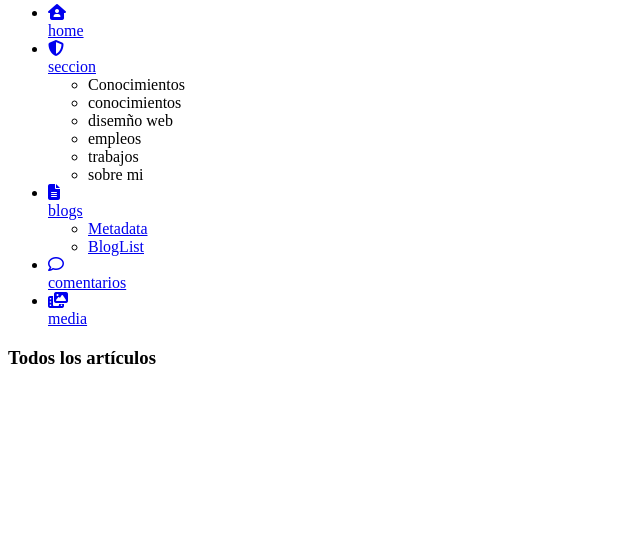
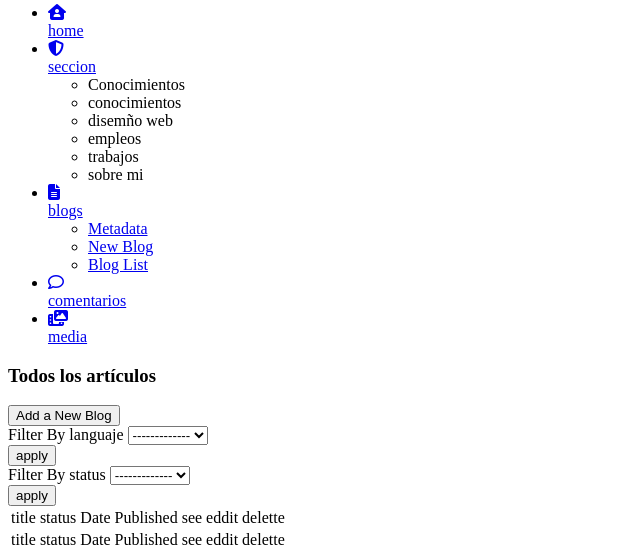
Before and after one commit to ger86/symfony-docker, a Symfony app: template templates/blog_list/index.html.twig in a window 1280 px wide. Shown: the part 517-1077 px from the top of the page, without its empty margins (0-640 px from the left). Before the commit the page ends 881 px from the top, so only its background shows below. Run offline with Twig, Linux system fonts and the light colour scheme; the template is opened without the code that fills it, so the values that code supplies are empty; some libraries are stand-ins or nearby versions.

Commit message:
enhancement in blog list

```diff
--- a/assets/css/app.scss
+++ b/assets/css/app.scss
@@ -5,3 +5,4 @@
 @use './blog/newblog';
 @use './media/media';
 @use './metadata/metadata';
+@use './bloglist/bloglist';
--- a/assets/css/general.scss
+++ b/assets/css/general.scss
@@ -55,6 +55,7 @@
   // great for color of pannel menu
   $lightgreen:#B2F3FF;
   $backgroundLingk: #026E83;
+  $linkColor: #023fa0;
   // tamano normal del texto
   $linksize:18px;
   // great for input help and more
--- a/templates/blog_list/index.html.twig
+++ b/templates/blog_list/index.html.twig
@@ -5,6 +5,99 @@
 {% block backendBody %}
 <h1>
   Todos los artículos
-</h1>
+</h1><div class="blogList">
+  <div class="blogList_wrapper">
+  {# {{ dump(BlogList) }} #}
+<div class="blogList_wrapper-newBlog">
+ <a href="{{ path('app_newblog') }}"><button>Add a New Blog</button> </a>
+</div>
+
+   <div class="blogList_wrapper-filter">
+    <div class="blogList_wrapper-filter-languaje">
+    <div class="blogList_wrapper-filter-languaje-wrapper">
+    <label for="langajeFilter">Filter By languaje</label>
+    <select id="langajeFilter">
+    <option value="">-------------</option>
+     <option value="es">es</option>
+     <option value="en">en</option>
+    </select>
+    </div>
+
+    <button class="blogList_wrapper-filter-languaje-filterLanguaje">apply</button>
+     </div>
+       <div class="blogList_wrapper-filter-published">
+     <div class="blogList_wrapper-filter-published-wrapper">
+     <label for="langajeStatusPublished">Filter By status</label>
+    <select id="langajeStatusPublished">
+    <option value="">-------------</option>
+     <option value="published">published</option>
+     <option value="draft">draft</option>
+    </select>
+     </div>
+
+    <button class="blogList_wrapper-filter-languaje-filterPublished">apply</button>
+     </div>
+   </div>
+    <table>
+      <thead>
+      <tr>
+      <td>title</td>
+      <td>status</td>
+      <td>Date Published</td>
+      <td>see</td>
+      <td>eddit</td>
+      <td>delette</td>
+      </tr>
+      </thead>
+
+      <tbody>
+
+       {% if BlogList %}
+          {% for blog in BlogList %}
+           <tr>
+            <td><a>{{ blog.title }}</a></td>
+              {% if blog.status == 1 %}
+                <td>Published</td>
+                {% else %}
+                <td>draft</td>
+              {% endif %}
+               <td>{{ blog.datePublished|date("m/d/Y") }}</td>
+              <td><button><i style="color:#1ca238;" class="fa-solid fa-eye"></i></button></td>
+              <td><button><i style="color: #ba36e9;" class="fa-solid fa-pen-to-square"></i></button></td>
+              <td><button><i style="color: #fa6868;" class="fa-solid fa-trash"></i></button></td>
+               </tr>
+         {% endfor %}
+       {% endif %}
+
+       </tbody>
+
+      <tfoot>
+      <tr>
+      <td>title</td>
+      <td>status</td>
+      <td>Date Published</td>
+      <td>see</td>
+      <td>eddit</td>
+      <td>delette</td>
+      </tr>
+      </tfoot>
+
+    </table>
+  </div>
+  </div>
+
+
 
 {% endblock %}
+
+    {# -id: "63ac53b6fa15c3dd9a0bfad9"
+    -title: "854 Tromp Parkways"
+    -urlFriendly: "Ab-quam-officia-aspernatur"
+    -body: ""
+    -keyword: array:3 [▶]
+    -imageUrl: "https://media.lavour.es/images/paso3.jpg"
+    -status: true
+    -datePublished: DateTime @1619042400 {#595 ▶}
+    -languaje: MongoDBODMProxies\__PM__\App\Document\Languajes\Generatedb549523b6483353641dfc3cb847ca0a8 - App\Document\Languajes@proxy {#643 ▶}
+    -category: MongoDBODMProxies\__PM__\App\Document\Category\Generated82c42129b4ae6796ee3807577047e6a2 - App\Document\Category@proxy {#683 ▶}
+    #}
--- a/templates/pannels.html.twig
+++ b/templates/pannels.html.twig
@@ -47,7 +47,8 @@
           </div>
             <ul class="backend-pannel-aside-ul-li-ul">
             <li class="backend-pannel-aside-ul-li-ul-li"><a href="{{ path('app_metadata') }}">Metadata</a></li>
-            <li class="backend-pannel-aside-ul-li-ul-li"><a href="{{ path('app_metadata') }}">BlogList</a></li>
+             <li class="backend-pannel-aside-ul-li-ul-li"><a href="{{ path('app_newblog') }}">New Blog</a></li>
+            <li class="backend-pannel-aside-ul-li-ul-li"><a href="{{ path('app_blog_list') }}">Blog List</a></li>
           </ul>
         </li>
         <li class="backend-pannel-aside-ul-li">
```
Also changed, not shown: assets/css/bloglist/_bloglist.scss (added, +107 -0 lines), src/Controller/Blog/BlogListController.php (+14 -2 lines).
